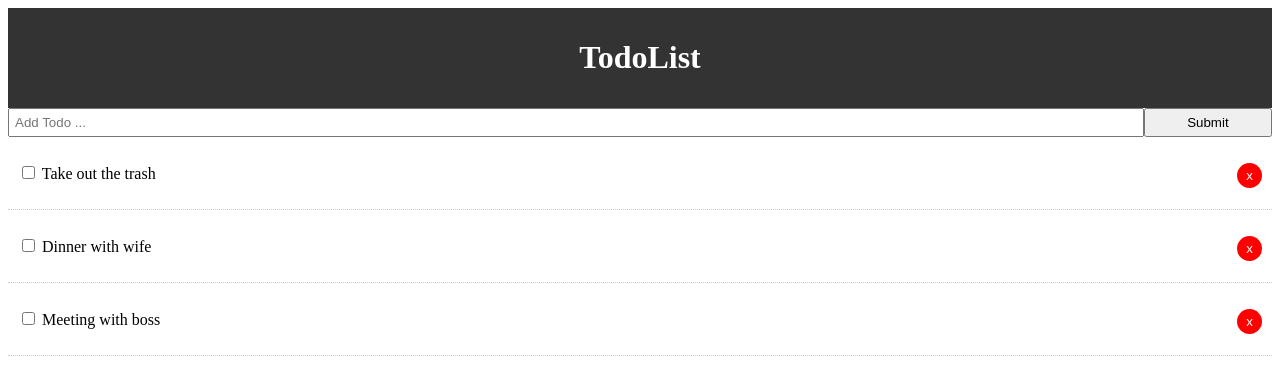
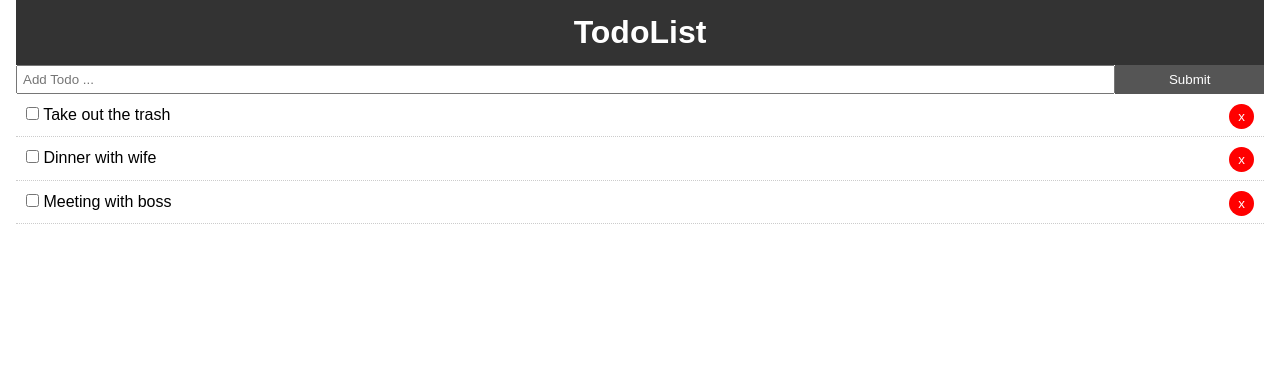
Before and after one commit to Darrenni97/to-do-list, a React (Create React App) app: page / in a window 1280 px wide. Shown: the top 372 px of the page. Built offline with nearby package versions, Linux system fonts and the light colour scheme.

Commit message:
added styling for input fields

```diff
--- a/src/App.css
+++ b/src/App.css
@@ -13,3 +13,20 @@
   color: #333;
   text-decoration: none;
 }
+
+.container {
+  padding: 0 1rem;
+}
+
+.btn {
+  display: inline-block;
+  border: none;
+  background: #555;
+  color: #fff;
+  padding: 7px 20px;
+  cursor: pointer;
+}
+
+.btn:hover {
+  background: #666;
+}
--- a/src/App.js
+++ b/src/App.js
@@ -2,6 +2,8 @@
 import Header from "./components/layout/Header";
 import Todos from "./components/Todos";
 import AddTodo from "./components/AddTodo";
+
+import "./App.css";
 
 class App extends Component {
   state = {
```
